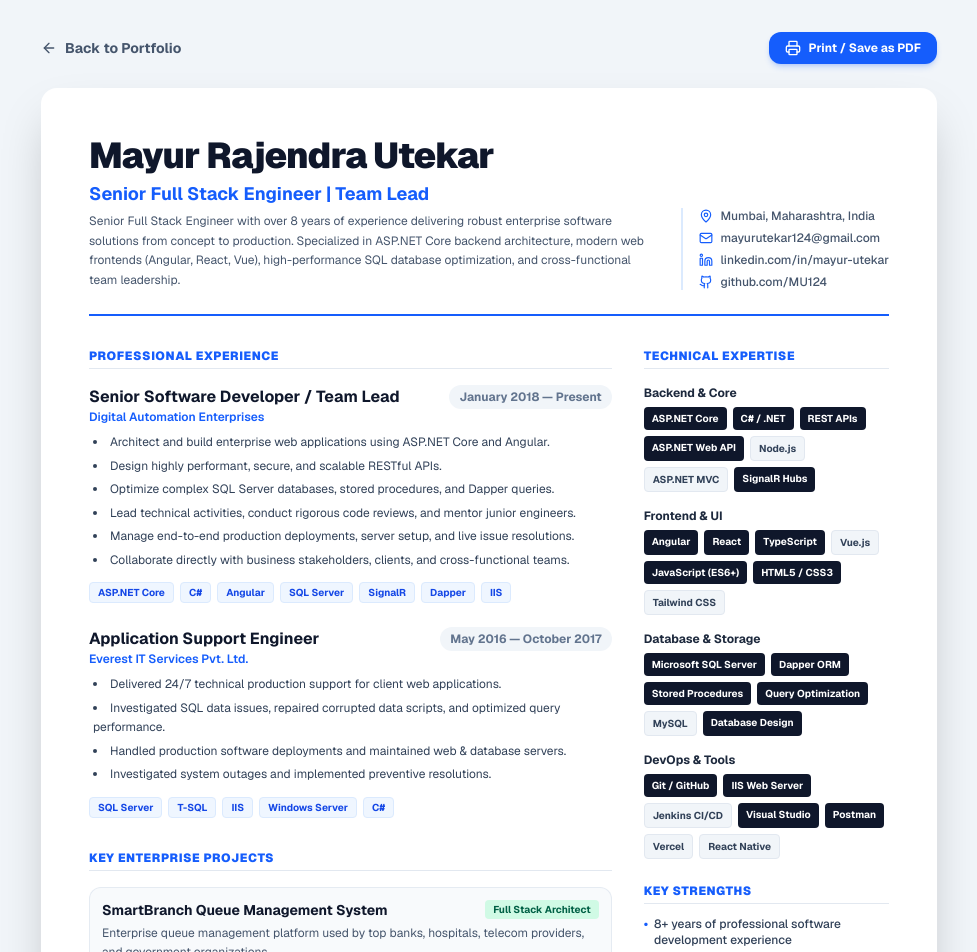
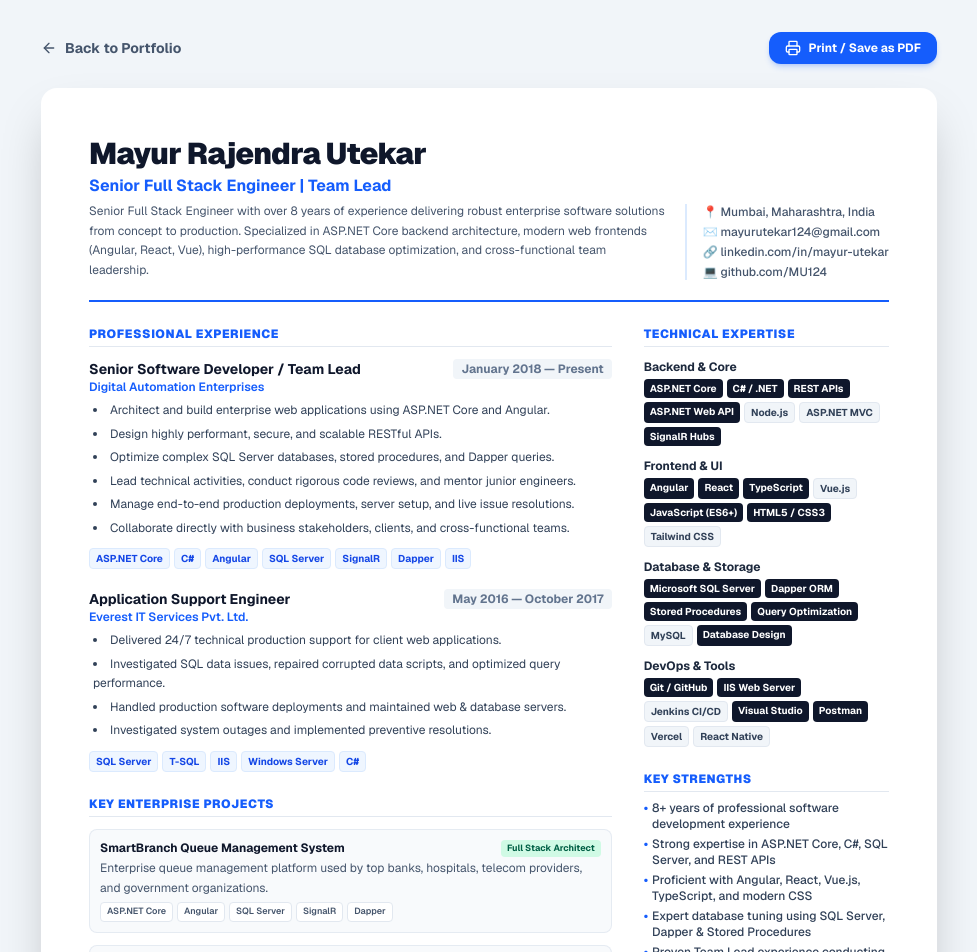
Before and after one commit to MU124/MayurUtekar, a Next.js app: page /resume in a window 1280 px wide. Shown: the top 952 px of the page, without its empty margins (151-1128 px from the left). Built offline with nearby package versions, Linux system fonts and the light colour scheme.

Commit message:
fix(resume): optimize A4 print layout, prevent grid column overlaps and page break fragmentation

```diff
--- a/app/resume/page.tsx
+++ b/app/resume/page.tsx
@@ -33,74 +33,75 @@ export default function ResumePage() {
       </div>
 
       {/* Styled Executive Resume Document */}
-      <main className="max-w-4xl mx-auto bg-white text-slate-900 shadow-2xl rounded-2xl p-8 sm:p-12 print:shadow-none print:rounded-none print:p-0 print:max-w-none">
+      <main className="max-w-4xl mx-auto bg-white text-slate-900 shadow-2xl rounded-2xl p-8 sm:p-12 print:shadow-none print:rounded-none print:p-0 print:max-w-none print:w-full">
+        <style jsx global>{`
+          @media print {
+            @page {
+              size: A4 portrait;
+              margin: 12mm 12mm 12mm 12mm;
+            }
+            body {
+              background: white !important;
+              color: black !important;
+              -webkit-print-color-adjust: exact !important;
+              print-color-adjust: exact !important;
+            }
+            .print-break-inside-avoid {
+              break-inside: avoid !important;
+              page-break-inside: avoid !important;
+            }
+          }
+        `}</style>
+
         {/* Document Header */}
-        <header className="border-b-2 border-blue-600 pb-6 mb-8 flex flex-col sm:flex-row justify-between items-start sm:items-end gap-6">
+        <header className="border-b-2 border-blue-600 pb-5 mb-6 flex flex-col sm:flex-row justify-between items-start sm:items-end gap-4 print:flex-row print:justify-between print:pb-4 print:mb-6">
           <div>
-            <h1 className="text-3xl sm:text-4xl font-black tracking-tight text-slate-900">
+            <h1 className="text-3xl font-black tracking-tight text-slate-900 print:text-2xl">
               {personalDetails.name}
             </h1>
-            <p className="text-lg font-bold text-blue-600 mt-1">
+            <p className="text-base font-bold text-blue-600 mt-0.5 print:text-sm">
               {personalDetails.role}
             </p>
-            <p className="text-xs text-slate-600 mt-1 max-w-xl leading-relaxed">
+            <p className="text-xs text-slate-600 mt-1 max-w-xl leading-relaxed print:text-[11px]">
               {personalDetails.about}
             </p>
           </div>
 
-          <div className="text-xs space-y-1.5 text-slate-600 shrink-0 font-medium border-l-2 border-blue-100 sm:pl-4">
-            <div className="flex items-center gap-2">
-              <MapPin className="w-3.5 h-3.5 text-blue-600 shrink-0" />
-              <span>{personalDetails.location}</span>
-            </div>
-            <div className="flex items-center gap-2">
-              <Mail className="w-3.5 h-3.5 text-blue-600 shrink-0" />
-              <a href={`mailto:${personalDetails.email}`} className="hover:underline">
-                {personalDetails.email}
-              </a>
-            </div>
-            <div className="flex items-center gap-2">
-              <Linkedin className="w-3.5 h-3.5 text-blue-600 shrink-0" />
-              <a href={personalDetails.linkedin} target="_blank" rel="noreferrer" className="hover:underline">
-                linkedin.com/in/mayur-utekar
-              </a>
-            </div>
-            <div className="flex items-center gap-2">
-              <Github className="w-3.5 h-3.5 text-blue-600 shrink-0" />
-              <a href={personalDetails.github} target="_blank" rel="noreferrer" className="hover:underline">
-                github.com/MU124
-              </a>
-            </div>
+          <div className="text-xs space-y-1 text-slate-600 shrink-0 font-medium sm:border-l-2 sm:border-blue-100 sm:pl-4 print:text-[11px] print:border-l-2 print:border-blue-200 print:pl-3">
+            <div>📍 {personalDetails.location}</div>
+            <div>✉️ {personalDetails.email}</div>
+            <div>🔗 linkedin.com/in/mayur-utekar</div>
+            <div>💻 github.com/MU124</div>
           </div>
         </header>
 
-        {/* 2-Column Grid Body */}
-        <div className="grid grid-cols-1 md:grid-cols-12 gap-8 print:grid-cols-12">
-          {/* Main Left Column (Experience & Projects) */}
-          <div className="md:col-span-8 space-y-8">
+        {/* Main Resume Body */}
+        <div className="grid grid-cols-1 md:grid-cols-12 gap-8 print:block print:space-y-6">
+          {/* Main Left Column / Section */}
+          <div className="md:col-span-8 space-y-6 print:w-full">
             {/* Work History */}
-            <section>
-              <h2 className="text-xs font-black uppercase tracking-wider text-blue-600 border-b border-slate-200 pb-1 mb-4">
+            <section className="print-break-inside-avoid">
+              <h2 className="text-xs font-black uppercase tracking-wider text-blue-600 border-b border-slate-200 pb-1 mb-3 print:text-[11px]">
                 Professional Experience
               </h2>
-              <div className="space-y-6">
+              <div className="space-y-5">
                 {experienceData.map((exp, idx) => (
-                  <div key={idx} className="space-y-2">
+                  <div key={idx} className="space-y-1.5 print-break-inside-avoid">
                     <div className="flex justify-between items-start">
                       <div>
-                        <h3 className="text-base font-bold text-slate-900">
+                        <h3 className="text-sm font-bold text-slate-900 print:text-xs">
                           {exp.role}
                         </h3>
-                        <p className="text-xs font-semibold text-blue-600">
+                        <p className="text-xs font-semibold text-blue-600 print:text-[11px]">
                           {exp.company}
                         </p>
                       </div>
-                      <span className="text-xs font-bold text-slate-500 bg-slate-100 px-2.5 py-1 rounded-full">
+                      <span className="text-xs font-bold text-slate-500 bg-slate-100 px-2 py-0.5 rounded print:text-[10px] print:bg-slate-100">
                         {exp.period}
                       </span>
                     </div>
 
-                    <ul className="list-disc list-inside text-xs text-slate-700 space-y-1 pl-1">
+                    <ul className="list-disc list-inside text-xs text-slate-700 space-y-1 pl-1 print:text-[11px]">
                       {exp.responsibilities.map((item, i) => (
                         <li key={i} className="leading-relaxed">
                           {item}
@@ -108,11 +109,11 @@ export default function ResumePage() {
                       ))}
                     </ul>
 
-                    <div className="flex flex-wrap gap-1.5 pt-1">
+                    <div className="flex flex-wrap gap-1 pt-1">
                       {exp.techBadges.map((badge) => (
                         <span
                           key={badge}
-                          className="px-2 py-0.5 rounded bg-blue-50 text-blue-700 text-[10px] font-bold border border-blue-100"
+                          className="px-1.5 py-0.5 rounded bg-blue-50 text-blue-700 text-[10px] font-bold border border-blue-100 print:text-[9px]"
                         >
                           {badge}
                         </span>
@@ -124,27 +125,27 @@ export default function ResumePage() {
             </section>
 
             {/* Enterprise Projects Highlights */}
-            <section>
-              <h2 className="text-xs font-black uppercase tracking-wider text-blue-600 border-b border-slate-200 pb-1 mb-4">
+            <section className="print-break-inside-avoid">
+              <h2 className="text-xs font-black uppercase tracking-wider text-blue-600 border-b border-slate-200 pb-1 mb-3 print:text-[11px]">
                 Key Enterprise Projects
               </h2>
-              <div className="space-y-4">
+              <div className="space-y-3">
                 {projectsData.slice(0, 4).map((proj) => (
-                  <div key={proj.id} className="p-3 rounded-xl bg-slate-50 border border-slate-200/80">
-                    <div className="flex justify-between items-center mb-1">
-                      <h3 className="text-sm font-bold text-slate-900">
+                  <div key={proj.id} className="p-2.5 rounded-lg bg-slate-50 border border-slate-200/80 print-break-inside-avoid print:bg-slate-50">
+                    <div className="flex justify-between items-center mb-0.5">
+                      <h3 className="text-xs font-bold text-slate-900 print:text-[11px]">
                         {proj.title}
                       </h3>
-                      <span className="text-[10px] font-bold px-2 py-0.5 rounded bg-emerald-100 text-emerald-800">
+                      <span className="text-[9px] font-bold px-1.5 py-0.5 rounded bg-emerald-100 text-emerald-800">
                         {proj.roleBadge}
                       </span>
                     </div>
-                    <p className="text-xs text-slate-600 leading-relaxed mb-2">
+                    <p className="text-xs text-slate-600 leading-relaxed mb-1 print:text-[10px]">
                       {proj.shortDescription}
                     </p>
                     <div className="flex flex-wrap gap-1">
                       {proj.techStack.map((tech) => (
-                        <span key={tech} className="text-[10px] font-semibold text-slate-500 bg-white px-2 py-0.5 rounded border border-slate-200">
+                        <span key={tech} className="text-[9px] font-semibold text-slate-600 bg-white px-1.5 py-0.5 rounded border border-slate-200">
                           {tech}
                         </span>
                       ))}
@@ -155,24 +156,24 @@ export default function ResumePage() {
             </section>
           </div>
 
-          {/* Right Sidebar Column (Skills & Highlights) */}
-          <div className="md:col-span-4 space-y-6">
+          {/* Right Column / Section */}
+          <div className="md:col-span-4 space-y-6 print:w-full print:pt-4">
             {/* Core Competencies */}
-            <section>
-              <h2 className="text-xs font-black uppercase tracking-wider text-blue-600 border-b border-slate-200 pb-1 mb-4">
+            <section className="print-break-inside-avoid">
+              <h2 className="text-xs font-black uppercase tracking-wider text-blue-600 border-b border-slate-200 pb-1 mb-3 print:text-[11px]">
                 Technical Expertise
               </h2>
-              <div className="space-y-4">
+              <div className="space-y-3">
                 {skillCategories.map((cat) => (
                   <div key={cat.title}>
-                    <h3 className="text-xs font-bold text-slate-800 mb-1.5">
+                    <h3 className="text-xs font-bold text-slate-800 mb-1 print:text-[11px]">
                       {cat.title}
                     </h3>
-                    <div className="flex flex-wrap gap-1.5">
+                    <div className="flex flex-wrap gap-1">
                       {cat.skills.map((skill) => (
                         <span
                           key={skill.name}
-                          className={`text-[10px] font-bold px-2 py-1 rounded ${
+                          className={`text-[10px] font-bold px-1.5 py-0.5 rounded print:text-[9px] ${
                             skill.isPrimary
                               ? "bg-slate-900 text-white"
                               : "bg-slate-100 text-slate-700 border border-slate-200"
@@ -188,13 +189,13 @@ export default function ResumePage() {
             </section>
 
             {/* Core SDLC Strengths */}
-            <section>
-              <h2 className="text-xs font-black uppercase tracking-wider text-blue-600 border-b border-slate-200 pb-1 mb-3">
+            <section className="print-break-inside-avoid">
+              <h2 className="text-xs font-black uppercase tracking-wider text-blue-600 border-b border-slate-200 pb-1 mb-2 print:text-[11px]">
                 Key Strengths
               </h2>
-              <ul className="space-y-2 text-xs text-slate-700 font-medium">
+              <ul className="space-y-1 text-xs text-slate-700 font-medium print:text-[10px]">
                 {personalDetails.summaryPoints.map((pt, i) => (
-                  <li key={i} className="flex items-start gap-1.5">
+                  <li key={i} className="flex items-start gap-1">
                     <span className="text-blue-600 font-bold">•</span>
                     <span>{pt}</span>
                   </li>
```
